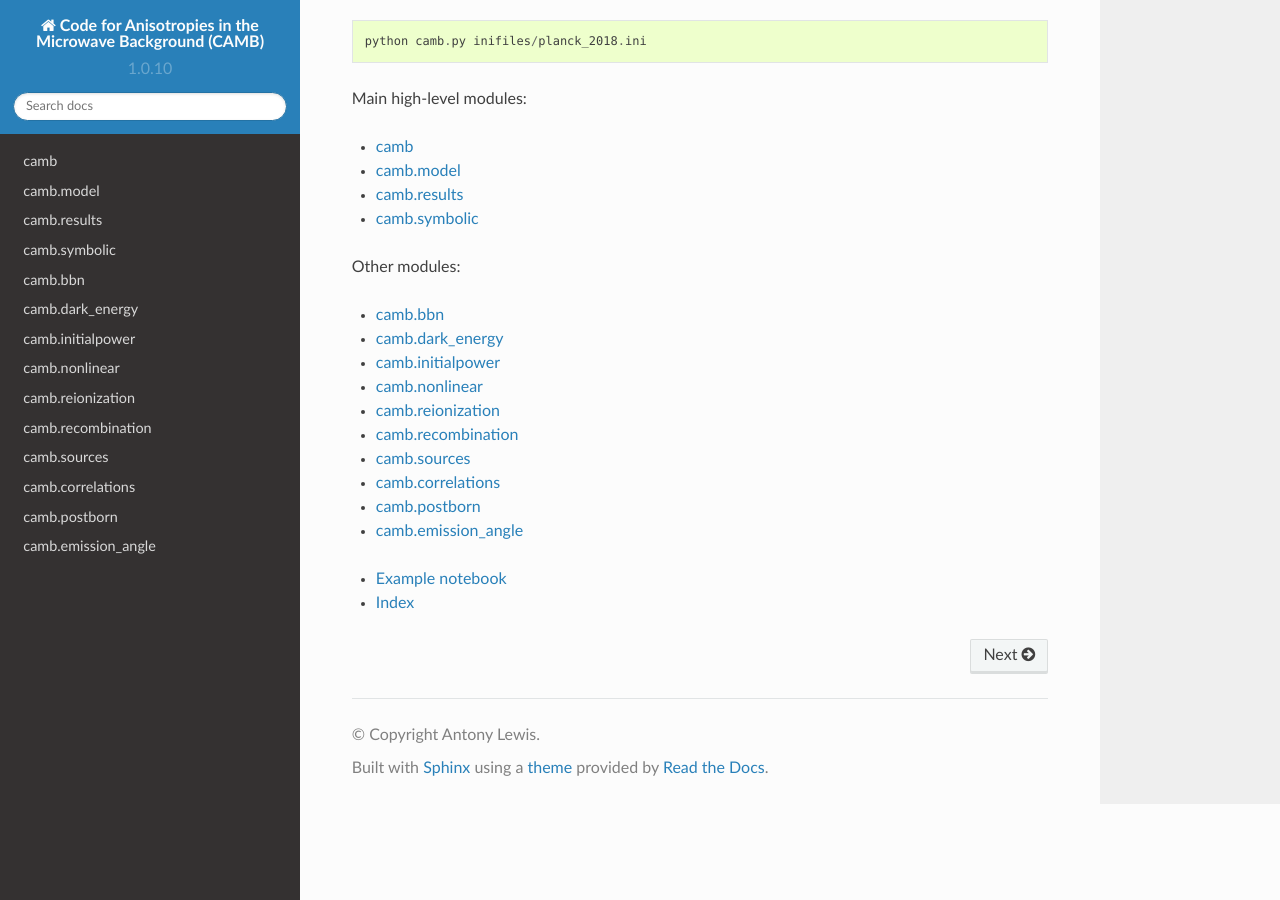
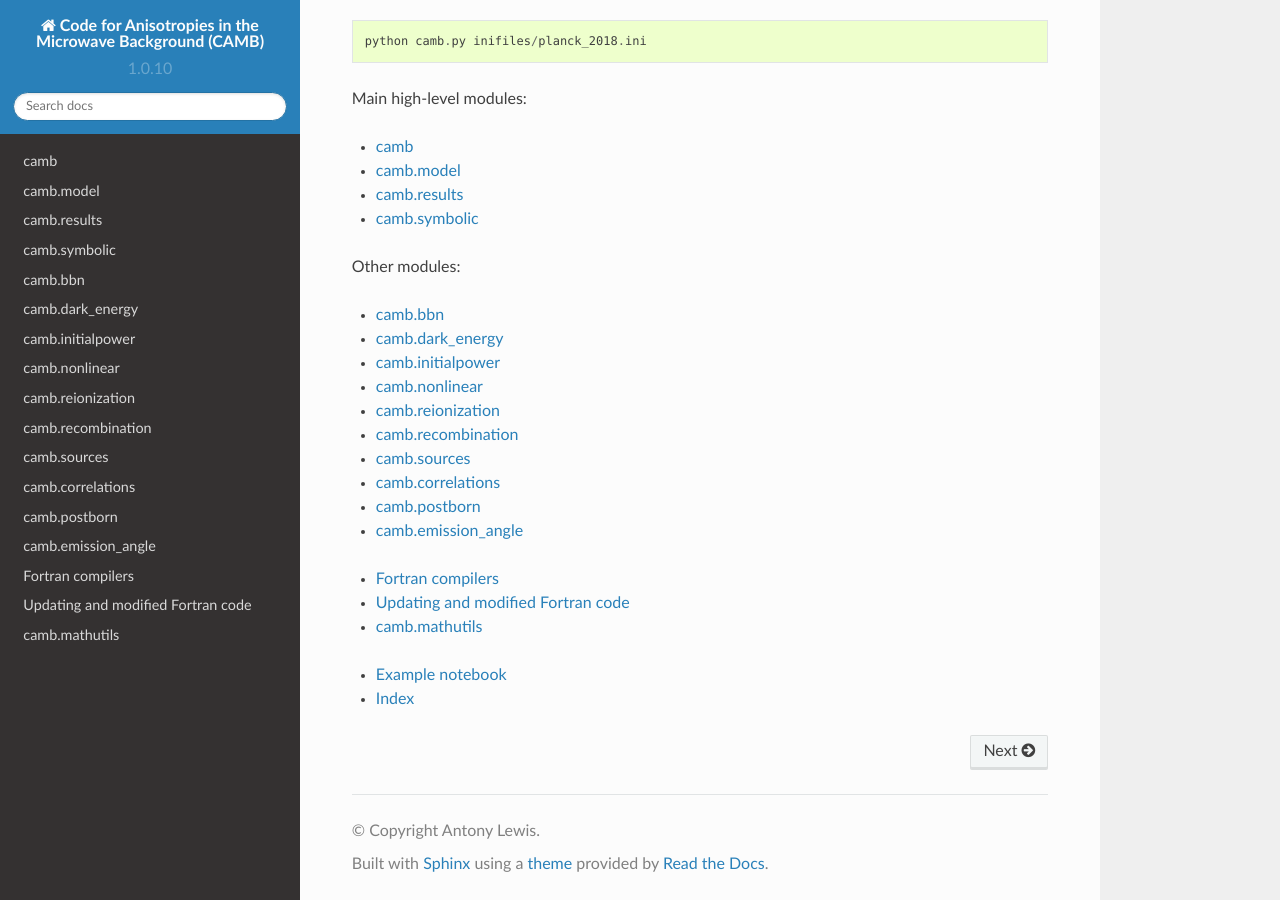
Before and after one commit to cmbant/CAMB, a Sphinx documentation site: the page built from docs/source/index.rst, in a window 1280 px wide and 900 px high, scrolled down 1012 px. Built offline with Sphinx 7.4.7 and the Read the Docs theme 2.0.0, drawn with Linux system fonts in a browser that asks for light colours; pages that are not in the unit, such as notebooks, are missing from menus.

Commit message:
doc mathutils and add scalar_coupling_matrix wrapper

```diff
--- a/docs/source/index.rst
+++ b/docs/source/index.rst
@@ -60,7 +60,13 @@ Other modules:
    correlations
    postborn
    emission_angle
+
+.. toctree::
+   :maxdepth: 1
+
    transfer_variables
+   fortran_compilers
+   mathutils
 
 * `Example notebook <https://camb.readthedocs.org/en/latest/CAMBdemo.html>`_
 * :ref:`genindex`
--- /dev/null
+++ b/docs/source/mathutils.rst
@@ -0,0 +1,5 @@
+camb.mathutils
+==================================
+
+.. automodule:: camb.mathutils
+   :members:
```
Also changed, not shown: 1 other file.
